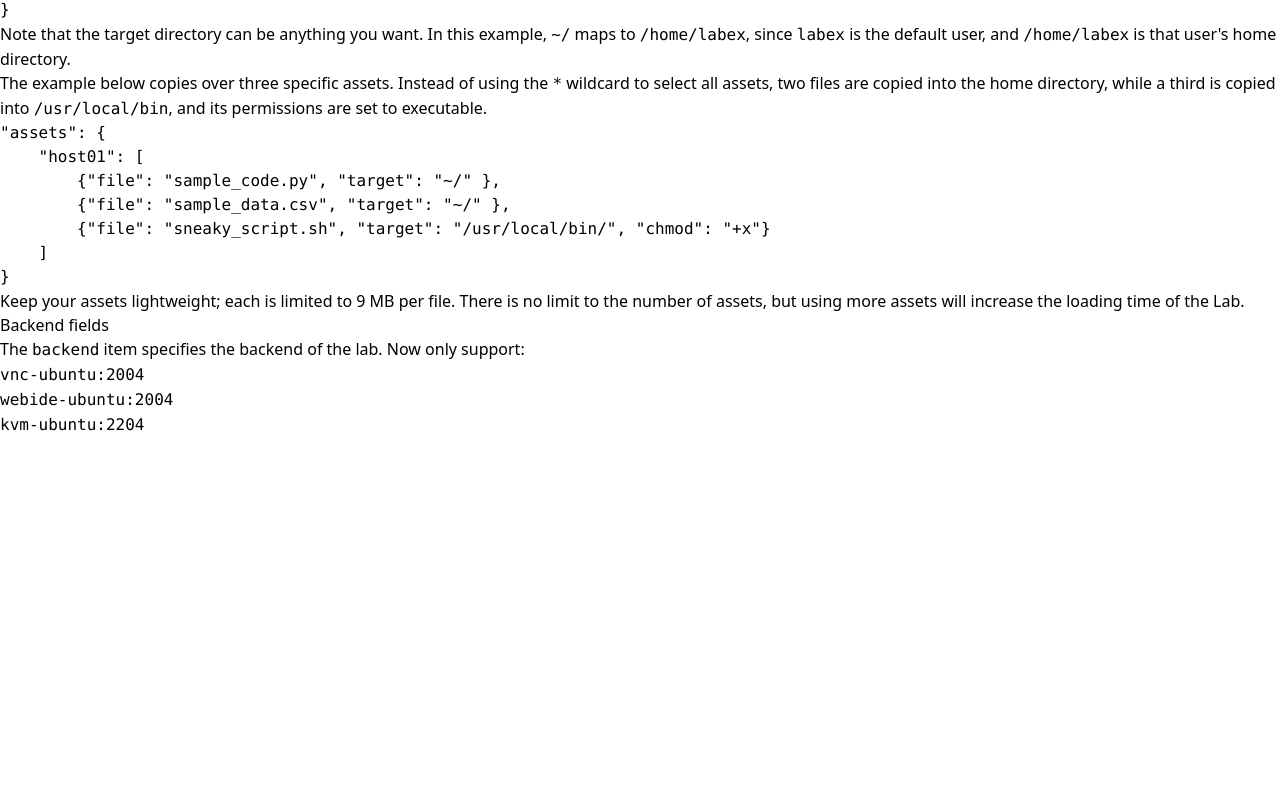
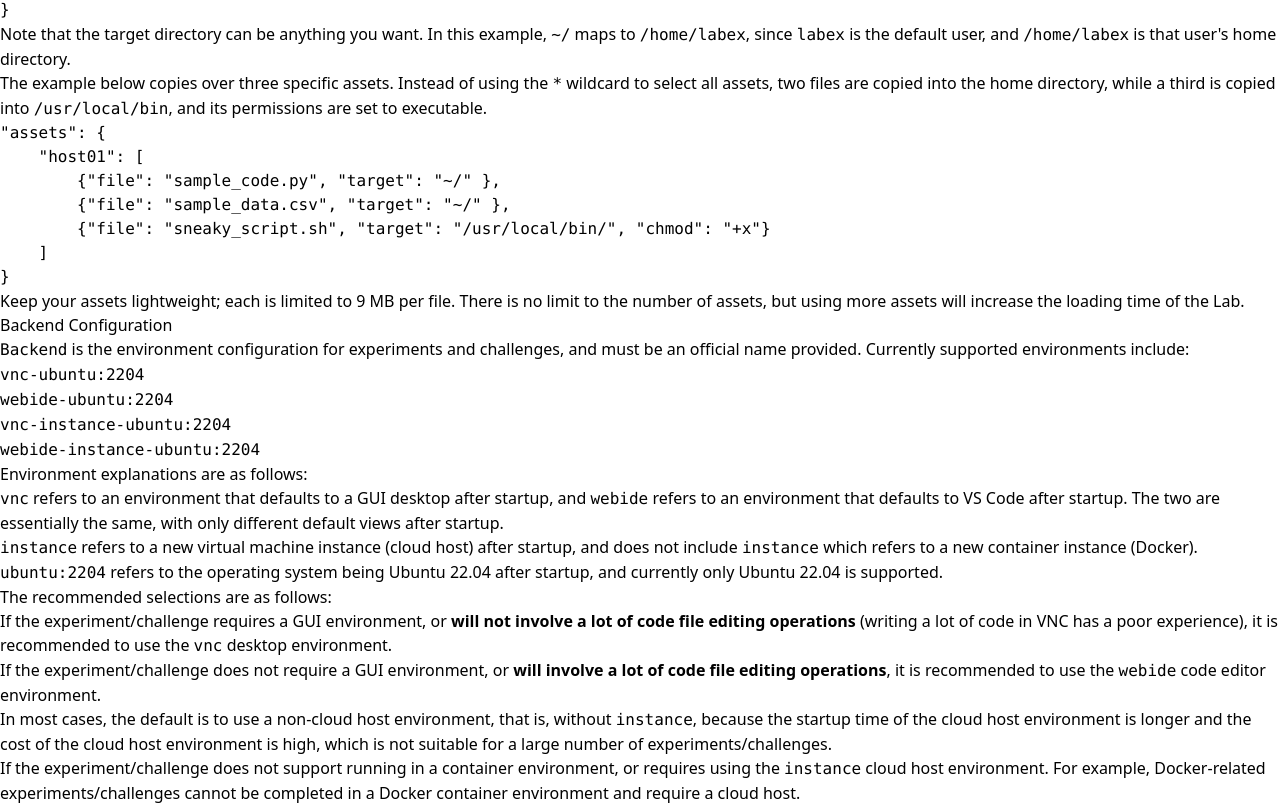
Before and after one commit to huhuhang/labex-manual, a Next.js app: page /basic/how-to-start.en in a window 1280 px wide. Shown: the part 5093-5898 px from the top of the page. Before the commit the page ends 5530 px from the top, so only its background shows below. Built offline with nearby package versions, Linux system fonts and the light colour scheme.

Commit message:
update eng ver.

```diff
--- a/pages/basic/how-to-start.en.mdx
+++ b/pages/basic/how-to-start.en.mdx
@@ -272,10 +272,24 @@ The example below copies over three specific assets. Instead of using the `*` wi
 
 Keep your assets lightweight; each is limited to 9 MB per file. There is no limit to the number of assets, but using more assets will increase the loading time of the Lab.
 
-## Backend fields
+## Backend Configuration
 
-The `backend` item specifies the backend of the lab. Now only support:
+`Backend` is the environment configuration for experiments and challenges, and must be an official name provided. Currently supported environments include:
 
-- `vnc-ubuntu:2004`
-- `webide-ubuntu:2004`
-- `kvm-ubuntu:2204`
+- `vnc-ubuntu:2204`
+- `webide-ubuntu:2204`
+- `vnc-instance-ubuntu:2204`
+- `webide-instance-ubuntu:2204`
+
+Environment explanations are as follows:
+
+1.  `vnc` refers to an environment that defaults to a GUI desktop after startup, and `webide` refers to an environment that defaults to VS Code after startup. The two are essentially the same, with only different default views after startup.
+2.  `instance` refers to a new virtual machine instance (cloud host) after startup, and does not include `instance` which refers to a new container instance (Docker).
+3.  `ubuntu:2204` refers to the operating system being Ubuntu 22.04 after startup, and currently only Ubuntu 22.04 is supported.
+
+The recommended selections are as follows:
+
+1.  If the experiment/challenge requires a GUI environment, or **will not involve a lot of code file editing operations** (writing a lot of code in VNC has a poor experience), it is recommended to use the `vnc` desktop environment.
+2.  If the experiment/challenge does not require a GUI environment, or **will involve a lot of code file editing operations**, it is recommended to use the `webide` code editor environment.
+3.  In most cases, the default is to use a non-cloud host environment, that is, without `instance`, because the startup time of the cloud host environment is longer and the cost of the cloud host environment is high, which is not suitable for a large number of experiments/challenges.
+4.  If the experiment/challenge does not support running in a container environment, or requires using the `instance` cloud host environment. For example, Docker-related experiments/challenges cannot be completed in a Docker container environment and require a cloud host.
--- a/pages/basic/how-to-test.en.mdx
+++ b/pages/basic/how-to-test.en.mdx
@@ -1 +1,29 @@
 # How to Test
+
+> Before reading this section, make sure you have read the How to Submit section.
+
+## Test Address
+
+After submitting a PR, it will automatically trigger content synchronization to the LabEx online platform, and a test address will be generated in the PR's comment section.
+
+![PR Sync](.github/assets/pr-sync.png)
+
+If this is your first submission, you need to register a LabEx account and click the "Join Course" button in the upper right corner to start testing.
+
+If there are formatting errors in your content (especially in the `index.json` configuration), it may cause synchronization failure, and you will see the prompt **Error in PR synchronization!**.
+
+![PR Sync Error](.github/assets/pr-sync-error.png)
+
+Please carefully read the error prompt and modify your content accordingly. For example, in the prompt above, it can be seen that the `description` field in `index.json` is required, so you need to add it in `index.json`.
+
+After submitting new changes, a **resynchronization will be automatically triggered**.
+
+![PR Resync](.github/assets/pr-resync.png)
+
+## Testing Requirements
+
+1. Please make sure that you have followed all the requirements in this manual (content organization, naming conventions, formatting requirements, etc.) as well as the corresponding style guide for the direction you are working on.
+2. You can refer to the [Acceptance Criteria](https://labex-dev.feishu.cn/sheets/shtcnYuVte2FpZTcDvlFT7puLRc?sheet=XyETQX) for testing to ensure that your content meets the requirements.
+3. Test your content thoroughly from a **user's perspective** in the online environment, step by step, to ensure that there are no omissions or errors.
+4. Ensure that the `verify.sh` script returns the correct results when the user's operation is correct, and returns the correct results when the operation is incorrect.
+5. After completing the testing, please add the `Test Completed` label to the PR (or comment `@huhuhang` if unable to add) so that we can identify it for the final review.
--- a/pages/basic/how-to-test.zh.mdx
+++ b/pages/basic/how-to-test.zh.mdx
@@ -25,5 +25,5 @@
 1. 请确保你遵循了本手册的各种要求（内容组织结构、命名规范、格式要求等），以及相应方向的风格一致性指南。
 2. 可以对照 [验收标准](https://labex-dev.feishu.cn/sheets/shtcnYuVte2FpZTcDvlFT7puLRc?sheet=XyETQX) 进行测试，确保你的内容符合要求。
 3. 以**用户视角**将内容在线上环境完整地学习一遍，一步一步仔细过一遍。确保没有遗漏、没有错误。
-4. 确保 **verify.sh** 脚本在用户操作正确，以及操作错误时能够正确地返回结果。
+4. 确保 `verify.sh` 脚本在用户操作正确，以及操作错误时能够正确地返回结果。
 5. 测试完成后，请给 PR 添加 `Test Completed` 标签（无法添加时可以评论 `@huhuhang`），以便于我们识别进行最终的审核。
```
